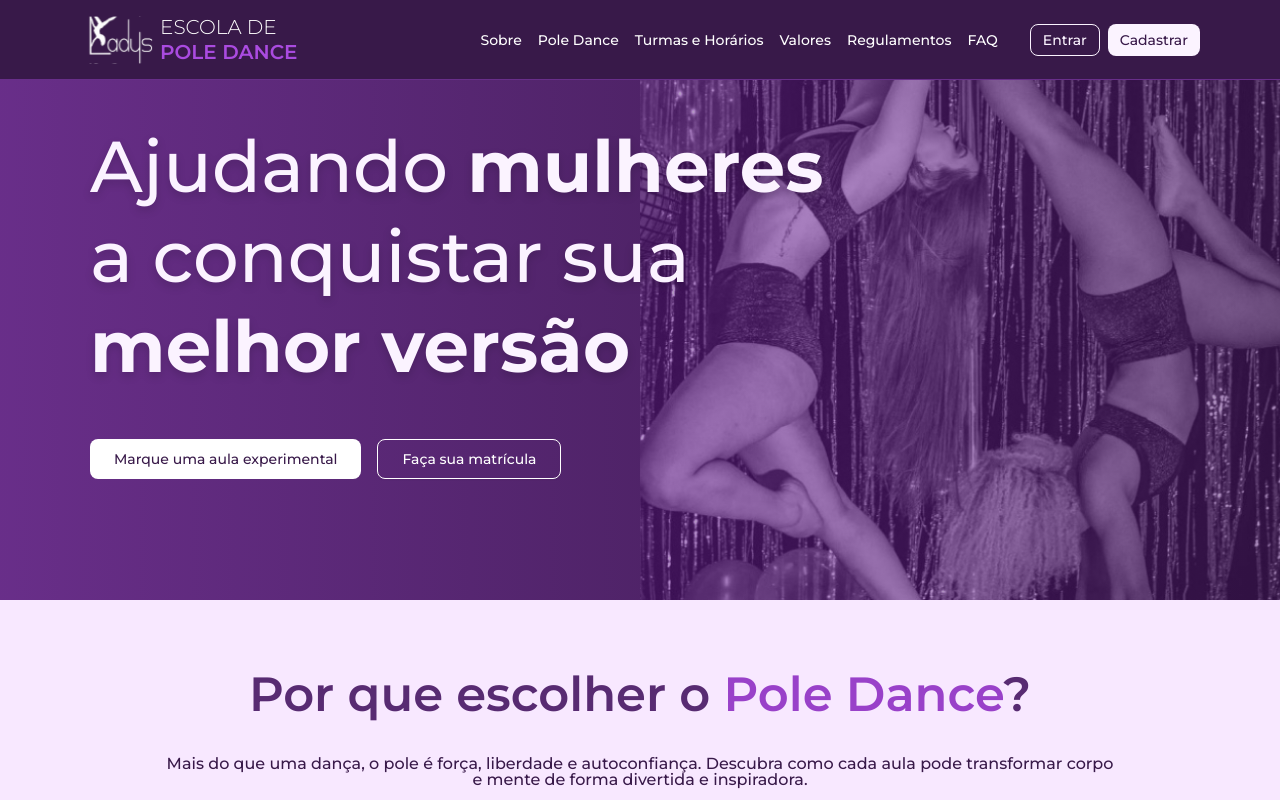
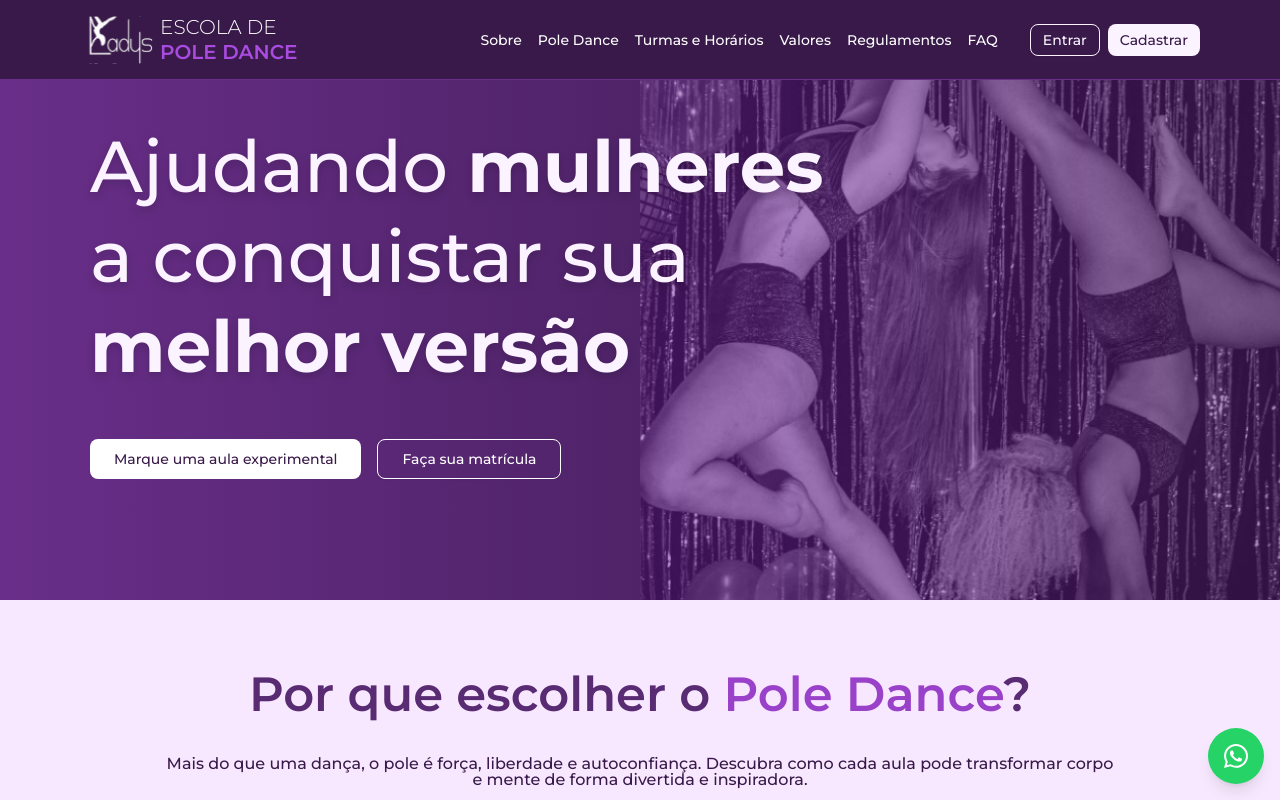
Before and after one commit to mdsreq-fga-unb/REQ-2025.2-T01-EscolaPoleDance, a React (Vite) app in the folder frontend/: page / in a window 1280 px wide. Shown: the top 800 px of the page. Built offline with nearby package versions, Linux system fonts and the light colour scheme.

Commit message:
#12 feat: Add BotaoWhatsApp component for direct WhatsApp contact on LandingPage

```diff
--- /dev/null
+++ b/frontend/src/components/ui/BotaoWhatsApp.tsx
@@ -0,0 +1,34 @@
+import { Button } from './button';
+import { FaWhatsapp } from 'react-icons/fa';
+
+type BotaoWhatsAppProps = {
+  numero?: string;
+  mensagem?: string;
+  className?: string;
+};
+
+export default function BotaoWhatsApp({
+  numero = '5511999999999',
+  mensagem = 'Olá! Gostaria de mais informações.',
+  className = ''
+}: BotaoWhatsAppProps) {
+  const encodedMessage = encodeURIComponent(mensagem);
+  const href = `https://wa.me/${numero}?text=${encodedMessage}`;
+
+  return (
+    <a
+      href={href}
+      target="_blank"
+      rel="noopener noreferrer"
+      aria-label="Fale conosco pelo WhatsApp"
+      className={`fixed bottom-4 right-4 z-50 ${className}`}
+    >
+      <Button
+        className="bg-[#25D366] hover:bg-[#1DA851] text-white shadow-lg rounded-full p-0 w-14 h-14 flex items-center justify-center"
+        size="lg"
+      >
+        <FaWhatsapp className="h-14 w-14" aria-hidden />
+      </Button>
+    </a>
+  );
+}
--- a/frontend/src/pages/LandingPage.tsx
+++ b/frontend/src/pages/LandingPage.tsx
@@ -7,6 +7,7 @@ import CTASection from '@/components/layout/CTASection';
 import FAQSection from '@/components/layout/FAQSection';
 import Footer from '@/components/layout/Footer';
 import LocationSection from '@/components/layout/LocationSection';
+import BotaoWhatsApp from '@/components/ui/BotaoWhatsApp';
 
 export default function LandingPage() {
 
@@ -20,6 +21,7 @@ export default function LandingPage() {
       <LocationSection />
       <CTASection />
       <FAQSection />
+      <BotaoWhatsApp />
       <Footer />
     </>
   )
```
